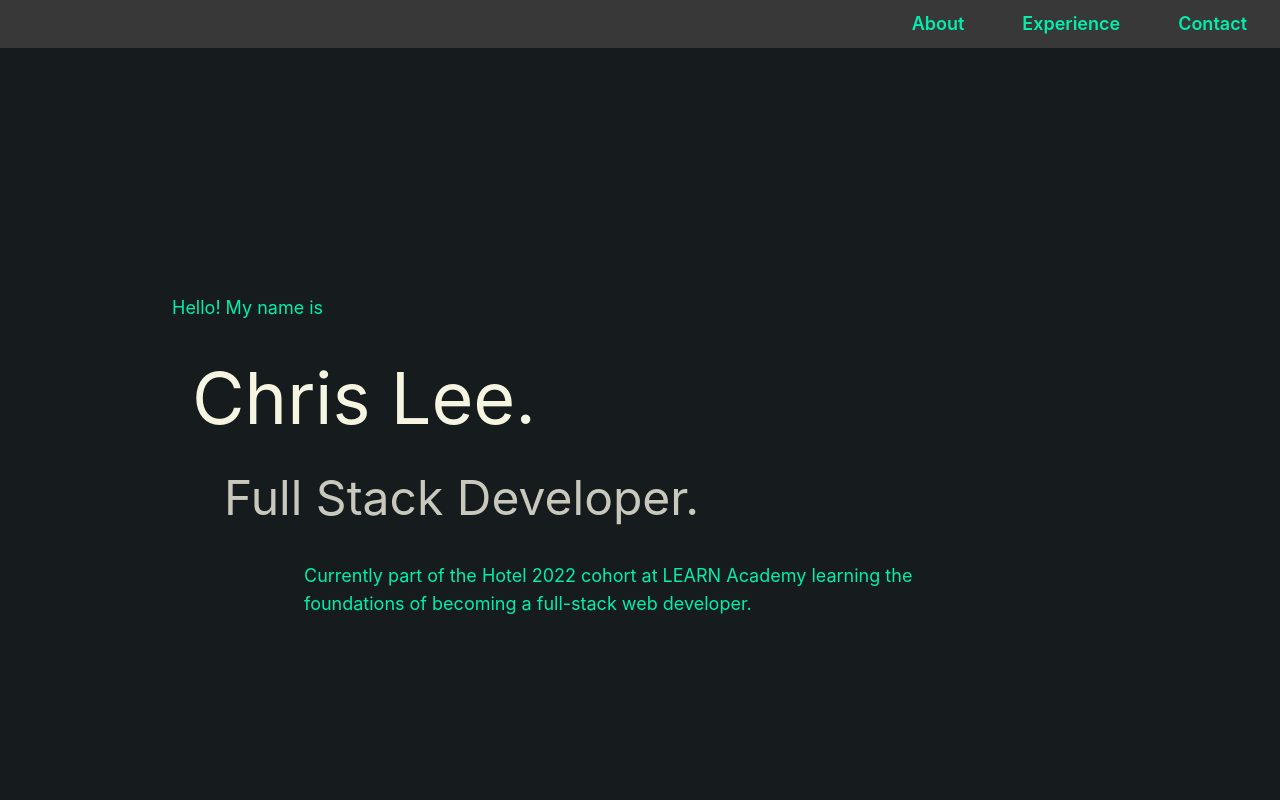
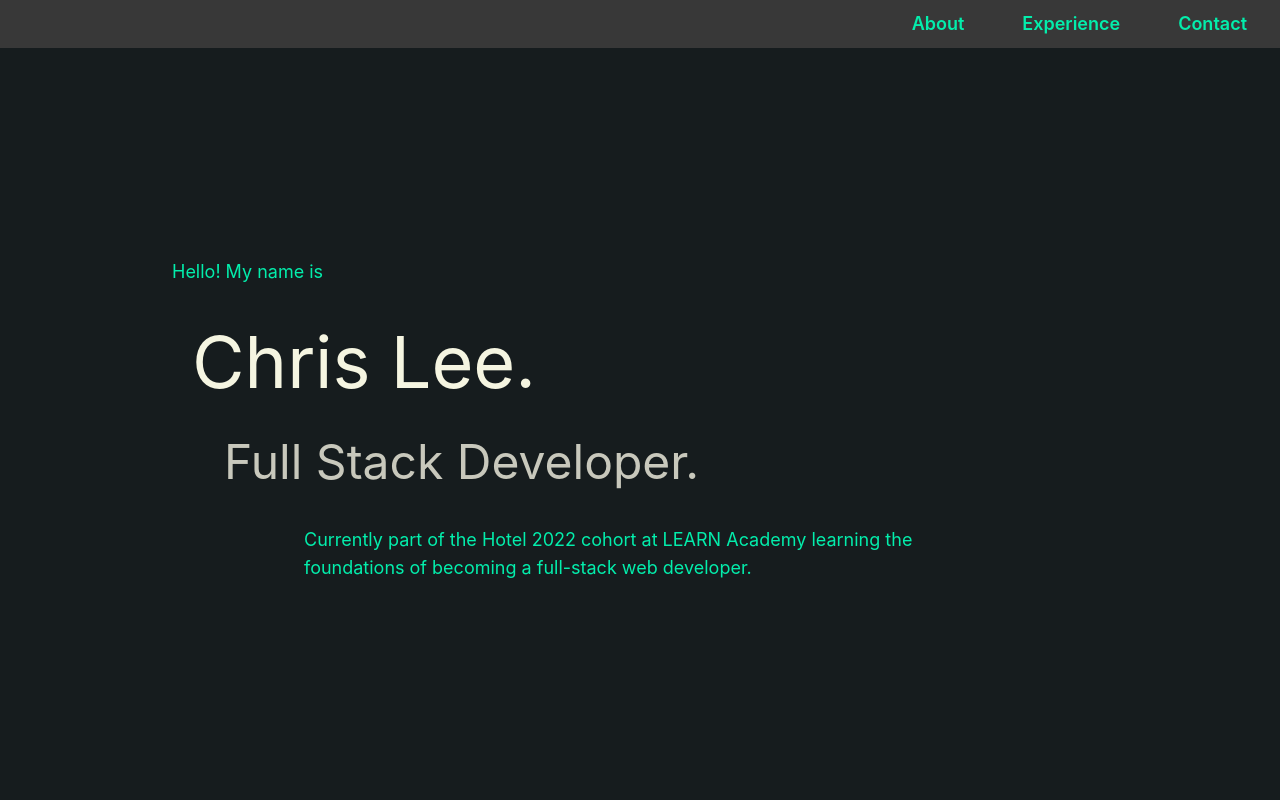
Before and after one commit to chrisyhlee/portfolio, a React (Create React App) app: page / in a window 1280 px wide. Shown: the top 800 px of the page. Built offline with nearby package versions, Linux system fonts and the light colour scheme.

Commit message:
made top margin on welcome page a little smaller

```diff
--- a/src/components/WelcomePage.js
+++ b/src/components/WelcomePage.js
@@ -6,7 +6,7 @@ const WelcomePage = () => {
       <div className="w-screen flex justify-center mb-32">
         <div className="w-2/3 lg:w-big flex h-screen justify-center items-center">
           <div className="flex flex-col gap-10 justify-center items-center">
-            <div className="mt-28 text-left w-full">
+            <div className="mt-10 text-left w-full">
               <h4 className="text-myteal text-lg px-3">Hello! My name is</h4>
             </div>
 
```
